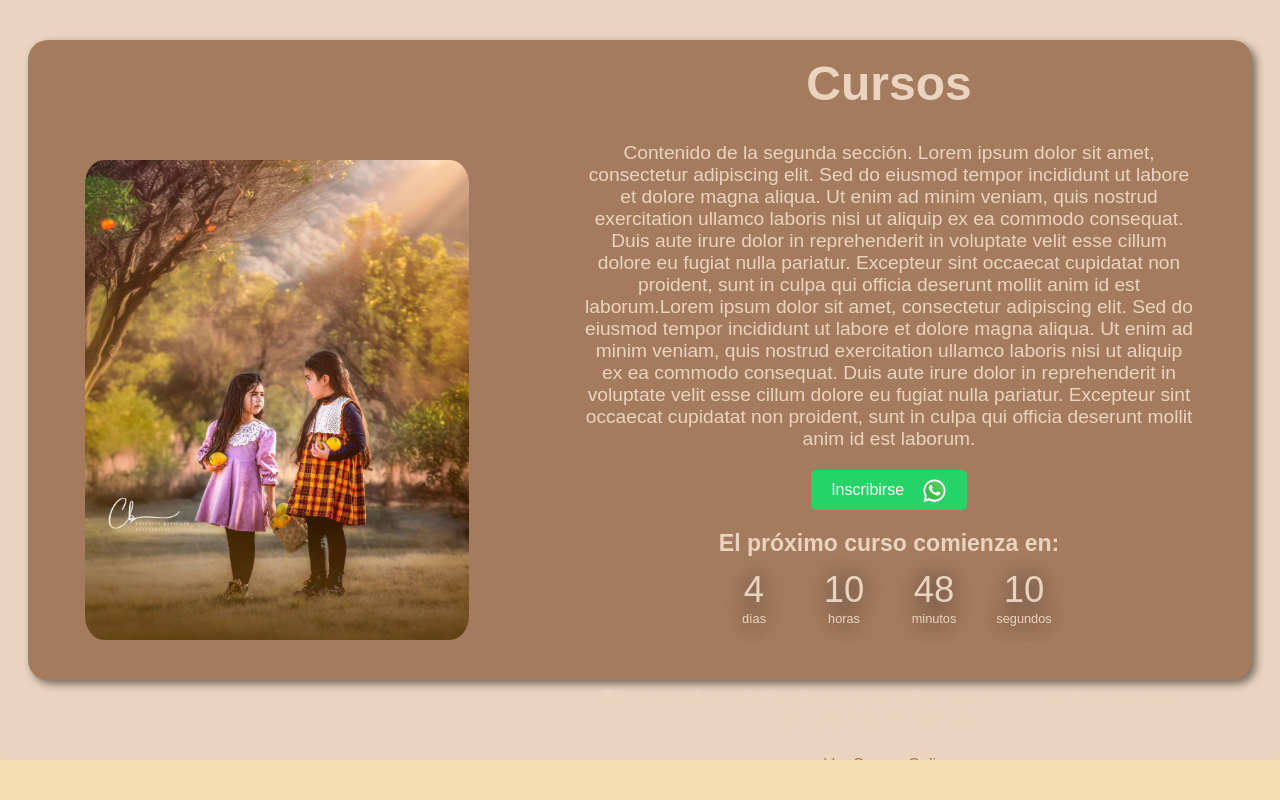
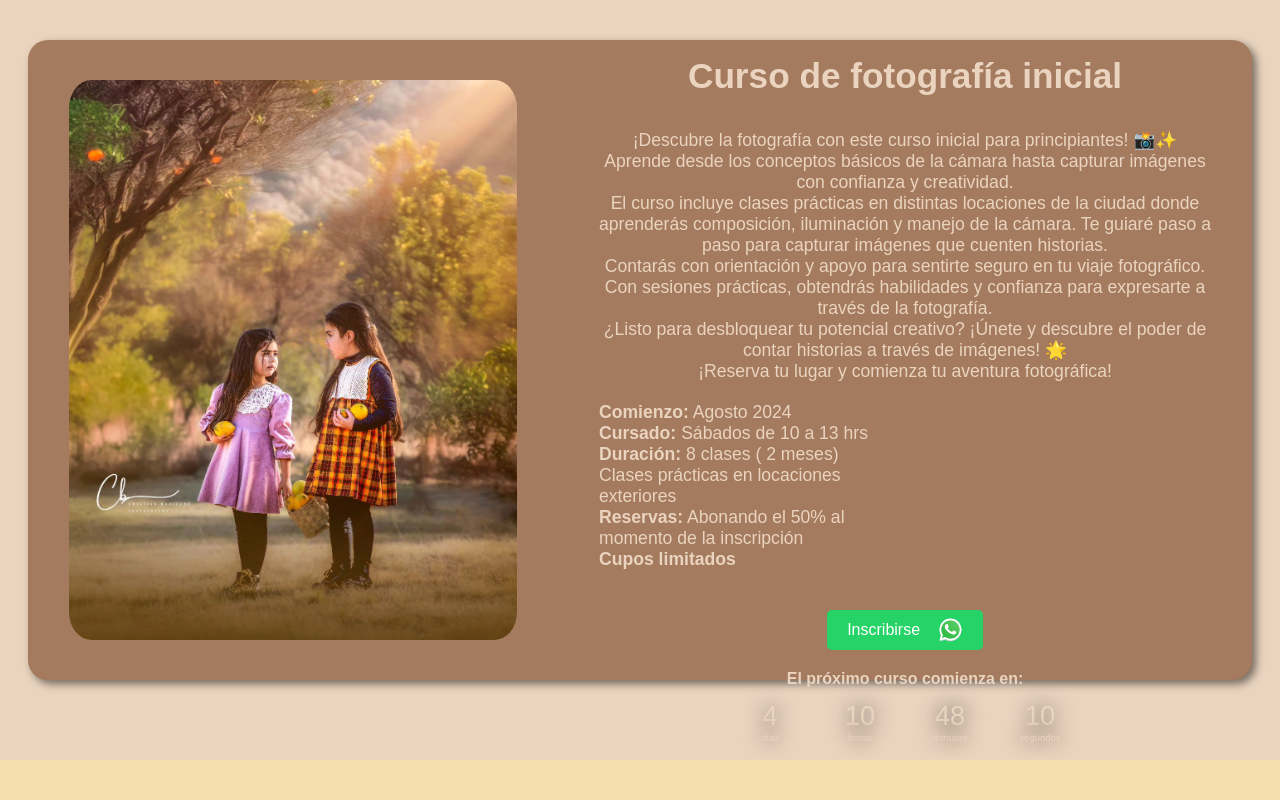
Before and after one commit to Adrianl93/cristianph, a React (Create React App) app: page / in a window 1280 px wide. Shown: the part 1640-2440 px from the top of the page. Built offline with nearby package versions, Linux system fonts and the light colour scheme.

Commit message:
prueba deploy

```diff
--- a/src/App.js
+++ b/src/App.js
@@ -33,7 +33,7 @@ const projectData = {
     sections: [
         {
             id: "home",
-            title: "Bienvenido al Curso de Fotografía",
+            title: "¡Bienvenido!",
             description: "Aprende los fundamentos de la fotografía profesional. Lorem ipsum dolor sit amet, consectetur adipiscing elit. Proin dapibus, arcu nec facilisis scelerisque, lectus dolor commodo urna, et eleifend dui ipsum sed massa. Donec ultrices libero at leo tristique, id dictum ligula sodales. Sed sodales molestie ligula vel facilisis. Aliquam congue sem eget urna congue, eu lobortis dui hendrerit. Aenean id accumsan urna. Donec nec turpis sem. Nunc quis sodales sapien, at faucibus nibh. Nulla congue justo vitae ligula luctus, rutrum luctus sapien placerat. Maecenas vehicula massa vitae diam malesuada varius. Sed aliquet condimentum sem ut blandit. Pellentesque vitae urna at ipsum convallis dapibus vitae ac lectus. Phasellus at pellentesque enim.",
             image: foto1,
             backgroundColor: "#be9380"
@@ -48,13 +48,27 @@ const projectData = {
         },
         {
             id: "section2",
-            title: "Cursos",
-            description: "Contenido de la segunda sección. Lorem ipsum dolor sit amet, consectetur adipiscing elit. Sed do eiusmod tempor incididunt ut labore et dolore magna aliqua. Ut enim ad minim veniam, quis nostrud exercitation ullamco laboris nisi ut aliquip ex ea commodo consequat. Duis aute irure dolor in reprehenderit in voluptate velit esse cillum dolore eu fugiat nulla pariatur. Excepteur sint occaecat cupidatat non proident, sunt in culpa qui officia deserunt mollit anim id est laborum.Lorem ipsum dolor sit amet, consectetur adipiscing elit. Sed do eiusmod tempor incididunt ut labore et dolore magna aliqua. Ut enim ad minim veniam, quis nostrud exercitation ullamco laboris nisi ut aliquip ex ea commodo consequat. Duis aute irure dolor in reprehenderit in voluptate velit esse cillum dolore eu fugiat nulla pariatur. Excepteur sint occaecat cupidatat non proident, sunt in culpa qui officia deserunt mollit anim id est laborum. ",
+            title: "Curso de fotografía inicial ",
+            description: [
+                "¡Descubre la fotografía con este curso inicial para principiantes! 📸✨",
+                "Aprende desde los conceptos básicos de la cámara hasta capturar imágenes con confianza y creatividad.",
+                "El curso incluye clases prácticas en distintas locaciones de la ciudad donde aprenderás composición, iluminación y manejo de la cámara. Te guiaré paso a paso para capturar imágenes que cuenten historias.",
+                "Contarás con orientación y apoyo para sentirte seguro en tu viaje fotográfico. Con sesiones prácticas, obtendrás habilidades y confianza para expresarte a través de la fotografía.",
+                "¿Listo para desbloquear tu potencial creativo? ¡Únete y descubre el poder de contar historias a través de imágenes! 🌟",
+                "¡Reserva tu lugar y comienza tu aventura fotográfica!"
+              ],
+            starterDate:"Agosto 2024",
+            schedule:"Sábados de 10 a 13 hrs",
+            duration:"8 clases ( 2 meses)",
+            modality:"Clases prácticas en locaciones exteriores",
+            booking:"Abonando el 50% al momento de la inscripción",
+            info:"Info y reservas: 3584601279",
+            limitedPlaces:"Cupos limitados",
             image: foto3,
             backgroundColor: "#ead4bf",
             courseStartDate: '2024-08-03T10:00:00', // Fecha del curso
             contact: {
-                whatsapp: "https://wa.me/3584601279", // Asegúrate de que el número de WhatsApp está definido aquí
+                whatsapp: "https://wa.me/3584601279", // Numero de whatsapp
                 message: "Hola Cristian!! quiero inscribirme a tu curso"
             }
         },
--- a/src/components/Courses.js
+++ b/src/components/Courses.js
@@ -49,7 +49,36 @@ const Courses = ({ data }) => {
                 </div>
                 <div className="course-description">
                     <h2>{data.title}</h2>
-                    <p>{data.description}</p>
+                    <p>
+                        {data.description.map((line, index) => (
+                            <React.Fragment key={index}>
+                                {line}
+                                <br />
+                            </React.Fragment>
+                        ))}
+                    </p>
+                    <div className="info-and-courses">
+                        <div className="infoPlace">
+                            <b>Comienzo:</b> {data.starterDate}
+                            <br />
+                            <b>Cursado:</b> {data.schedule}
+                            <br />
+                            <b>Duración:</b> {data.duration}
+                            <br />
+                            {data.modality}
+                            <br />
+                            <b>Reservas:</b> {data.booking}
+                            <br />
+                            <b>{data.limitedPlaces}</b>
+                        </div>
+                        {/* <div className="online-courses-invite">
+                            <h3>Recuerda, si no puedes asistir, siempre puedes comprar nuestros cursos online clickeando aquí:</h3>
+                            <button className="view-courses-button" onClick={handleViewCoursesClick}>
+                                Ver Cursos Online
+                            </button>
+                        </div> */}
+                    </div>
+
                     <button className="whatsapp-button" onClick={handleWhatsAppClick}>
                         Inscribirse&nbsp;&nbsp;&nbsp;&nbsp;<img src={whatsappIcon} alt="WhatsApp Icon" width="25" height="25" />
                     </button>
@@ -62,13 +91,6 @@ const Courses = ({ data }) => {
                             <div>{timeLeft.seconds}<span>segundos</span></div>
                         </div>
                     </div>
-                    <br></br>
-                    <br></br>
-                    <br></br>
-                    <h3>Si no puedes asistir, siempre puedes comprar nuestros cursos online clickeando aquí:</h3>
-                    <button className="view-courses-button" onClick={handleViewCoursesClick}>
-                        Ver Cursos Online
-                    </button>
                 </div>
             </div>
         </div>
--- a/src/styles/Courses.css
+++ b/src/styles/Courses.css
@@ -22,9 +22,9 @@
 .course-image {
     width: auto;
     max-width: 600px;
-    height: 60vh;
+    height: 70vh;
     border-radius: 5%;
-    margin-top: 15vh;
+    margin-top: 5vh;
 
 }
 
@@ -37,10 +37,53 @@
 }
 
 .course-description p {
-    font-size: 1.2em;
+    font-size: 1.1em;
     margin-bottom: 20px;
     text-align: center;
     color:#ead4bf;
+    width: 100%;
+}
+.info-and-courses {
+    display: grid;
+    grid-template-columns: 1fr 1fr;
+    gap: 20px; /* Espacio entre columnas */
+    margin-bottom: 20px;
+}
+.infoPlace {
+    font-size: 1.1em;
+    margin-bottom: 20px;
+    text-align: left;
+    color: #ead4bf;
+    width: 100%;
+    text-align: left !important;
+}
+.online-courses-invite{
+    display: flex;
+    flex-direction: column;
+    justify-content: center;
+    align-items: flex-start;
+    padding: 10px;
+    box-shadow: 2px 2px 10px rgba(0, 0, 0, 0.5) ;
+    color: #EAD4BF;
+    background-color: #be9380;
+    border-radius: 20px;
+
+}
+.view-courses-button {
+    background-color: #EAD4BF;
+    color: #A47B5E;
+    border: none;
+    padding: 10px 20px;
+    border-radius: 5px;
+    cursor: pointer;
+    font-size: 16px;
+    margin-top: 0.5vh;
+    font-weight: bold;
+    margin: 0 auto;
+}
+
+.view-courses-button:hover {
+    background-color: #f5dfb0;
 }
 
 .whatsapp-button {
@@ -63,27 +106,27 @@
     background-color: #1ebc59;
 }
 .course-container h3 {
-    font-size: 1.2em;
+    font-size: 1em;
     margin: 0px;
     margin-bottom: 1.5vh;
-    color:#ead4bf;
+    color:#EAD4BF;
 }
 .course-container h2 {
     color:#ead4bf;
-    font-size: 3em;
+    font-size: 2.2em;
     margin: 0px;
-    margin-bottom: 1.5vh;
+    margin-bottom: 2vh;
     margin-top: 2vh;
 }
 
 .countdown {
-    font-size: 1.2em;
+    font-size: 1em;
     margin-top: 20px;
 
 }
 
 .timer {
-    font-size: 1.9em;
+    font-size: 1.7em;
     font-weight: 100;
     color: #ead4bf;
     text-shadow: 0 0 20px #393237;
@@ -100,17 +143,3 @@
     font-size: .35em;
     font-weight: 400;
 }
-.view-courses-button {
-    background-color: #EAD4BF; /* Color de fondo */
-    color: #A47B5E;
-    border: none;
-    padding: 10px 20px;
-    border-radius: 5px;
-    cursor: pointer;
-    font-size: 16px;
-    margin-top: 0.5vh; /* Espacio arriba del botón */
-}
-
-.view-courses-button:hover {
-    background-color: #f5dfb0; /* Color de fondo en hover */
-}
--- a/src/styles/Footer.css
+++ b/src/styles/Footer.css
@@ -3,6 +3,9 @@
     padding: 10px;
     justify-content: center;
     background-color: #3498db;
+    box-shadow: -5px -5px 10px rgba(0, 0, 0, 0.5);
+    border-top-left-radius: 10px;
+    border-top-right-radius: 10px;
 
 }
 .footer-text {
--- a/src/styles/NavBar.css
+++ b/src/styles/NavBar.css
@@ -7,6 +7,8 @@
     padding: 10px;
     z-index: 1000;
     box-shadow: 4px 4px 8px rgba(0, 0, 0, 0.5); /* Agrega sombra inferior y derecha */
+    border-bottom-left-radius: 10px;
+    border-bottom-right-radius: 10px;
 }
 
 .navbar a {
```
